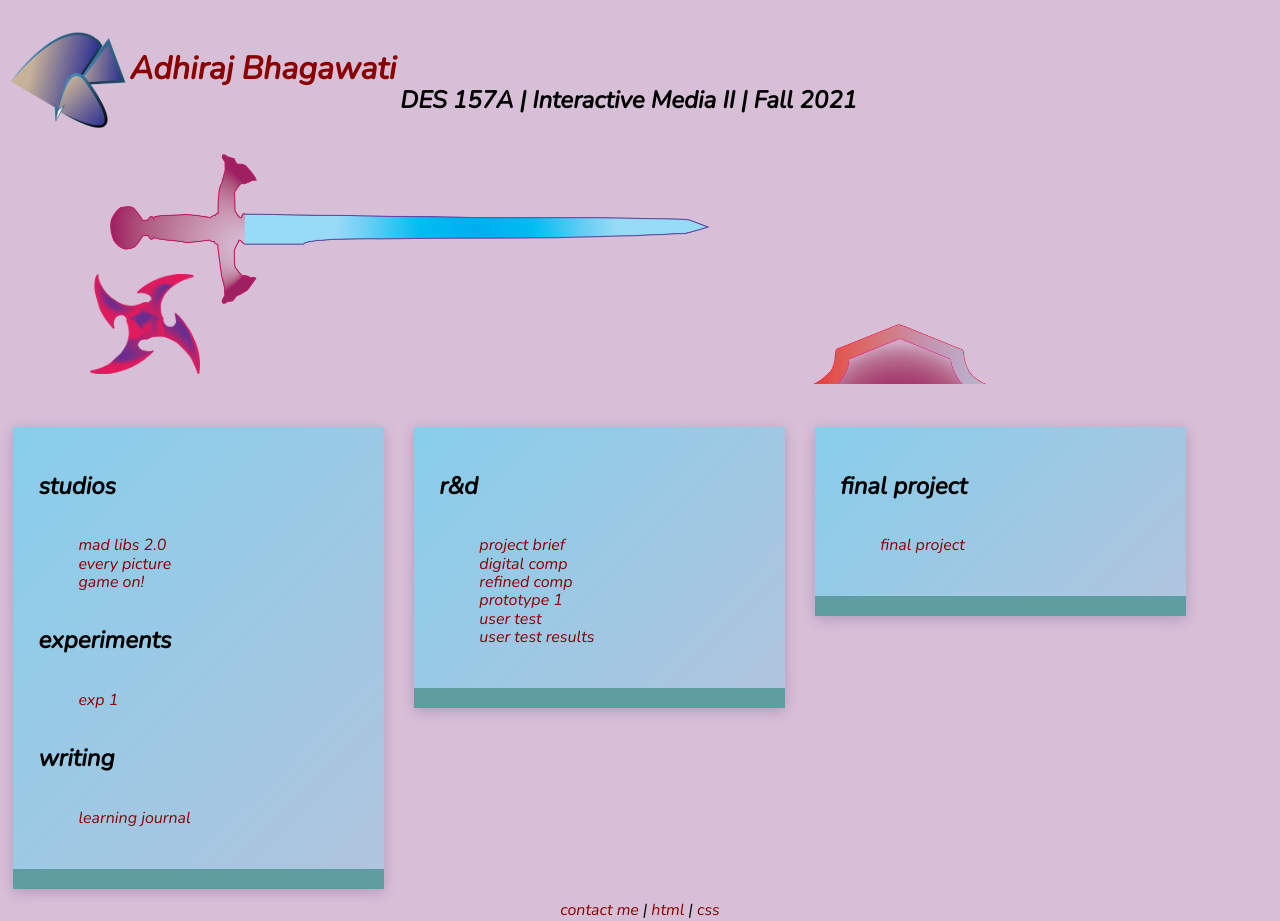
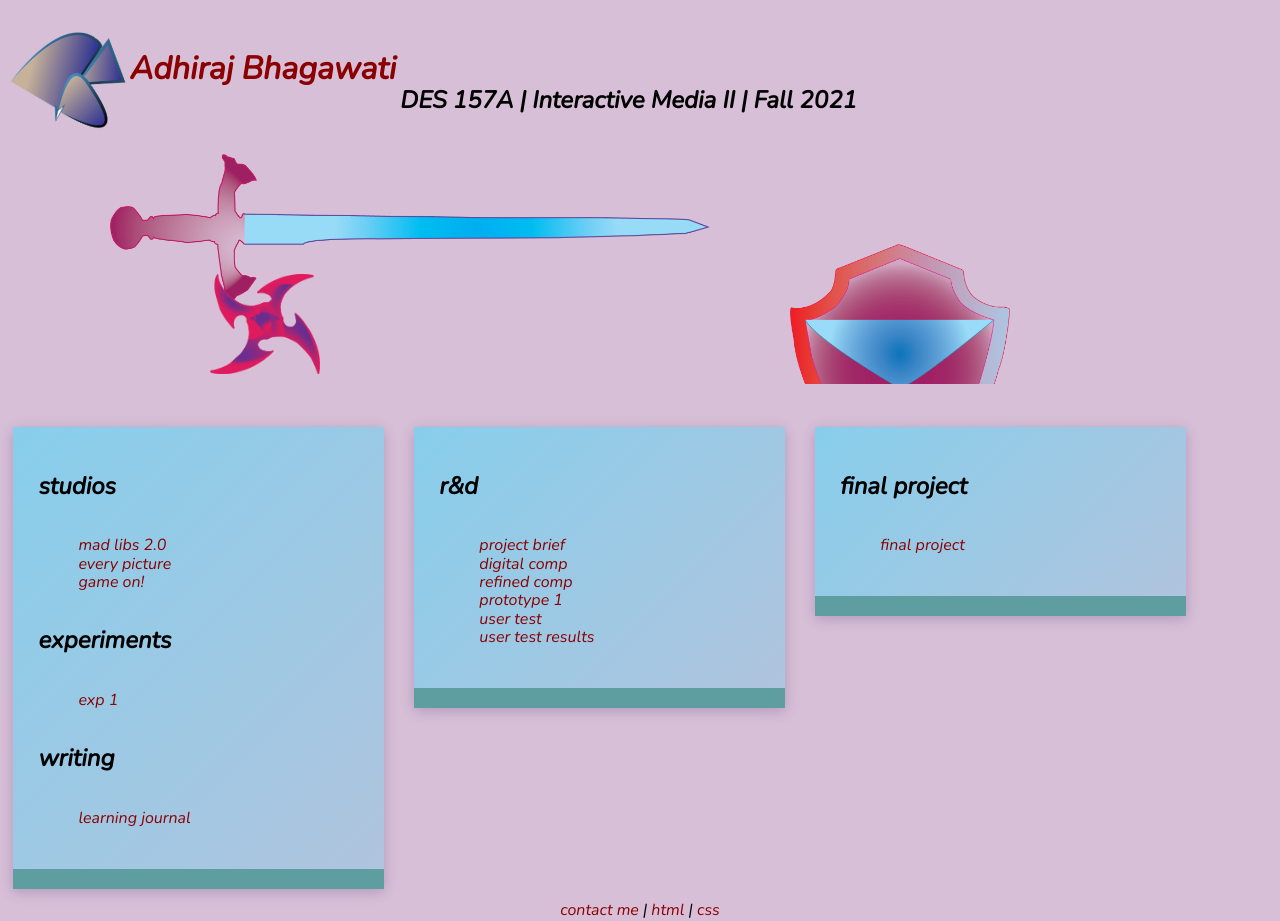
Before and after one commit to ReanSchwarzer1/ReanSchwarzer1.github.io, a plain HTML site: page des157a/index.html in a window 1280 px wide. Drawn offline with nearby package versions, Linux system fonts and the light colour scheme.

Commit message:
more bug fixes ;((

```diff
--- a/des157a/index.html
+++ b/des157a/index.html
@@ -26,7 +26,7 @@
             </div>
             <div id="shuriken">
                 <div id="shurikenii">
-                    <img class="rotshu" alt="shuriken" src="./images/shuriken.png" style="vertical-align: top;" style="float: left; margin-left: 120px;" width="110" height="100">
+                    <img class="rotshu" alt="shuriken" src="./images/shuriken.png" style="float: left; margin-left: 120px; vertical-align: top" width="110" height="100">
                 </div>
             </div>
             <div id="shield">
--- a/des157a/styles.css
+++ b/des157a/styles.css
@@ -73,7 +73,7 @@ ol {
 #shield {
   width: 100px;
   height: 100px;
-  bottom: 150px;
+  bottom: 230px;
   position: relative;
 }
 
@@ -85,7 +85,7 @@ ol {
 }
 
 .rotshu:hover {
-  animation: rotation 1s infinite linear;
+  animation: rotation 700ms infinite linear;
   cursor: pointer;
 }
 
```
